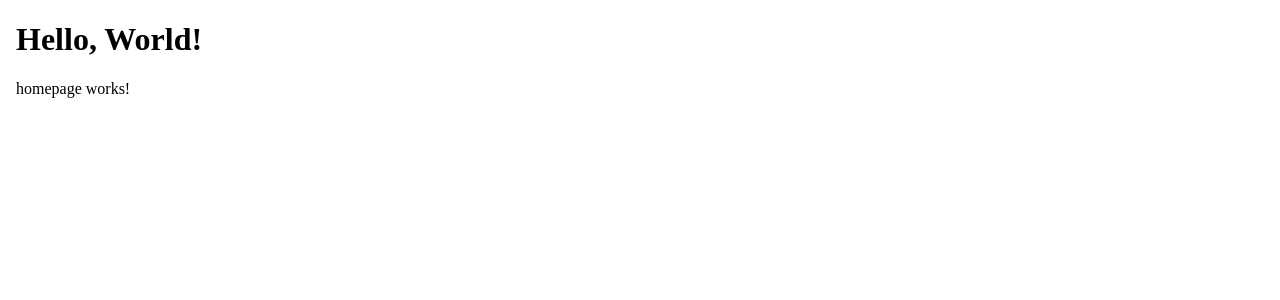
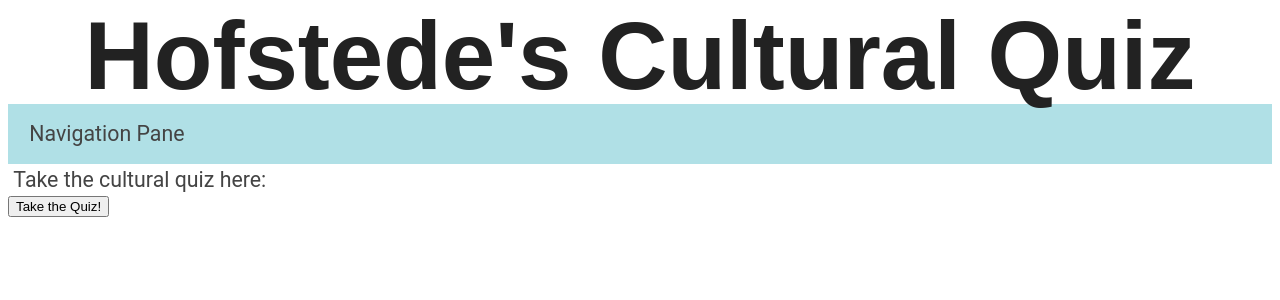
Before and after one commit to lithiumcomputing/hofstedes-cultural-quiz, an Angular app: page / in a window 1280 px wide. Shown: the top 300 px of the page. Built offline with nearby package versions, Linux system fonts and the light colour scheme.

Commit message:
Homepage Component (Proof of Concept)
Add some basic information to the component.
Nothing fancy.

```diff
--- a/src/app/app.component.html
+++ b/src/app/app.component.html
@@ -1,9 +1 @@
-<html>
-  <head>
-    <title>Hofstede's Cultural Quiz</title>
-  </head>
-
-  <body>
-    <app-homepage></app-homepage>
-  </body>
-</html>
+<app-homepage></app-homepage>
--- a/src/app/homepage/homepage.component.css
+++ b/src/app/homepage/homepage.component.css
@@ -0,0 +1,83 @@
+/* Broad Tags Formatting */
+
+header {
+    background-color: #bbbbbb;
+    padding: 0px;
+}
+/*body {
+    width: 80%;
+    min-height: calc(100vh - 4em);
+    margin: 0 auto;
+    padding: 2em;
+    background-color: #dddddd;
+    border-color: #eeeeee;
+    border-left-style: solid;
+    border-right-style: solid;
+    border-width: 20px;
+}*/
+
+/* Layout Formatting */
+nav {
+  display: block;
+  background-color: powderblue;
+  padding: 14px 16px;
+}
+
+.column {
+  width: 100%;
+}
+
+/* Formatting of Fonts */
+p {
+  color: #444444;
+  font-family: 'Roboto', sans-serif;
+  font-size: 16pt;
+  line-height: 1;
+  margin: 4pt;
+}
+p.value-description {
+  text-indent: -16pt;
+  margin-left: 20pt;
+}
+p.question {
+    margin: 16pt auto;
+    color: #333333;
+    font-family: 'Montserrat', sans-serif;
+    font-weight: normal;
+    width: 70%;
+    min-width: 500pt;
+    min-height: 144pt;
+    background-color: #eeeeee;
+    padding: 16pt;
+    border-radius: 16pt;
+    font-size: 36pt;
+    display: flex;
+    justify-content: center;
+    align-items: center;
+    text-align: center;
+
+}
+h1 {
+    color: #222222;
+    font-family: 'Montserrat', sans-serif;
+    font-size: 72pt;
+    text-align: center;
+    line-height: 72pt;
+    margin-top: 0pt;
+    margin-bottom: 0pt;
+}
+h2 {
+    color: #333333;
+    font-family: 'Montserrat', sans-serif;
+    font-size: 36pt;
+    line-height: 36pt;
+    margin-top: 12pt;
+    margin-bottom: 0pt;
+}
+li {
+    font-size: 16pt;
+    text-indent: 16pt;
+}
+a {
+    font-family: inherit;
+}
--- a/src/app/homepage/homepage.component.html
+++ b/src/app/homepage/homepage.component.html
@@ -1,4 +1,12 @@
 <html>
-<h1>Hello, World!</h1>
-<p>homepage works!</p>
+<h1>Hofstede's Cultural Quiz</h1>
+<nav>
+  <p> Navigation Pane </p>
+</nav>
+  <div class="row">
+    <div class="col">
+      <p>Take the cultural quiz here:</p>
+      <button>Take the Quiz!</button>
+    </div>
+  </div>
 </html>
```
